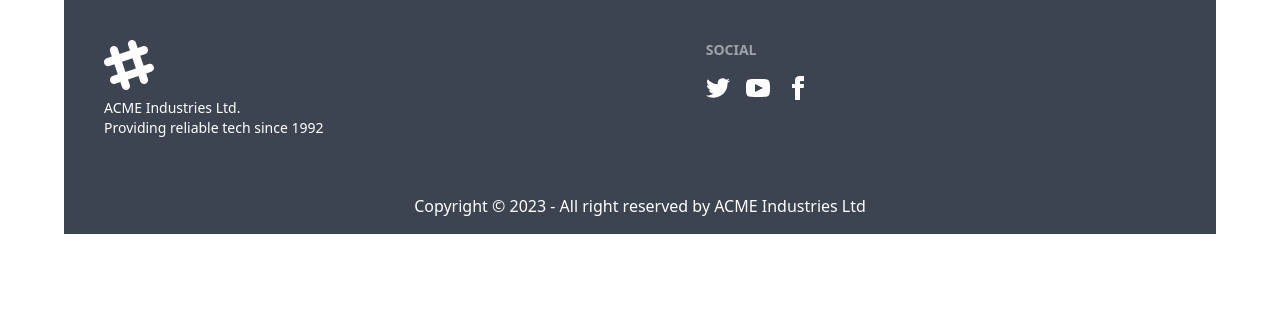
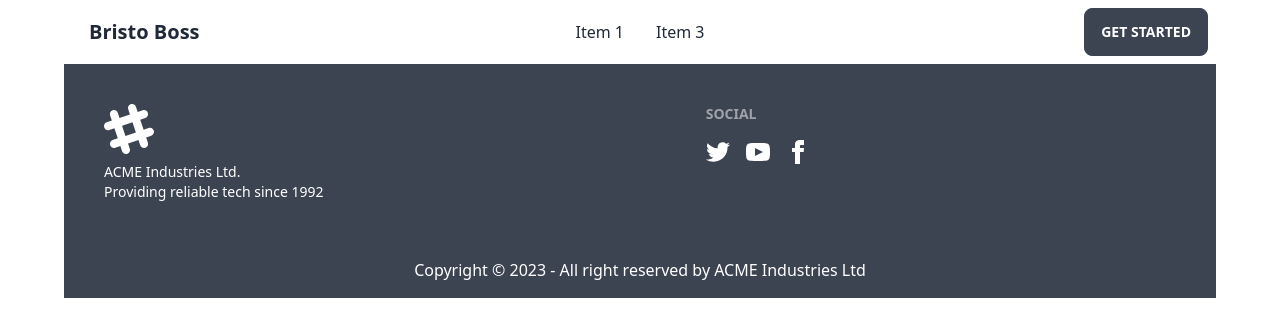
Before and after one commit to mahdee18/bristo-boss-restaurent-client, a React (Vite) app: page / in a window 1280 px wide. Shown: the top 336 px of the page. Built offline with nearby package versions, Linux system fonts and the light colour scheme.

Commit message:
Navbar section

```diff
--- a/src/Pages/Layout/Main.jsx
+++ b/src/Pages/Layout/Main.jsx
@@ -1,10 +1,12 @@
 import React from 'react';
 import { Outlet } from 'react-router-dom';
 import Footer from '../Shared/Footer/Footer';
+import Navbar from '../Shared/Navbar/Navbar';
 
 const Main = () => {
     return (
         <div>
+            <Navbar></Navbar>
             <Outlet></Outlet>
             <Footer></Footer>
         </div>
--- /dev/null
+++ b/src/Pages/Shared/Navbar/Navbar.jsx
@@ -0,0 +1,33 @@
+import React from 'react';
+
+const Navbar = () => {
+    const navItem = <>
+        <li><a>Item 1</a></li>
+        <li><a>Item 3</a></li>
+    </>
+    return (
+        <div className="navbar bg-base-100">
+            <div className="navbar-start">
+                <div className="dropdown">
+                    <label tabIndex={0} className="btn btn-ghost lg:hidden">
+                        <svg xmlns="http://www.w3.org/2000/svg" className="h-5 w-5" fill="none" viewBox="0 0 24 24" stroke="currentColor"><path strokeLinecap="round" strokeLinejoin="round" strokeWidth="2" d="M4 6h16M4 12h8m-8 6h16" /></svg>
+                    </label>
+                    <ul tabIndex={0} className="menu menu-compact dropdown-content mt-3 p-2 shadow bg-base-100 rounded-box w-52">
+                        {navItem}
+                    </ul>
+                </div>
+                <a className="btn btn-ghost normal-case text-xl">Bristo Boss</a>
+            </div>
+            <div className="navbar-center hidden lg:flex">
+                <ul className="menu menu-horizontal px-1">
+                    {navItem}
+                </ul>
+            </div>
+            <div className="navbar-end">
+                <a className="btn">Get started</a>
+            </div>
+        </div>
+    );
+};
+
+export default Navbar;
```
